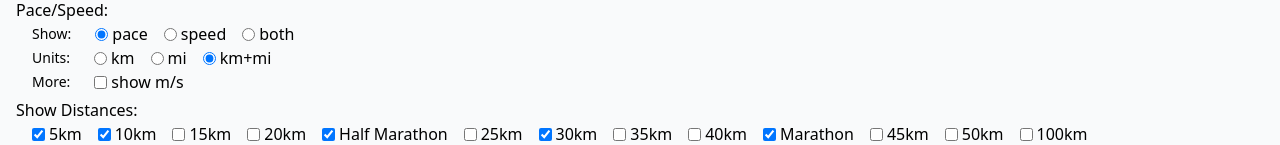
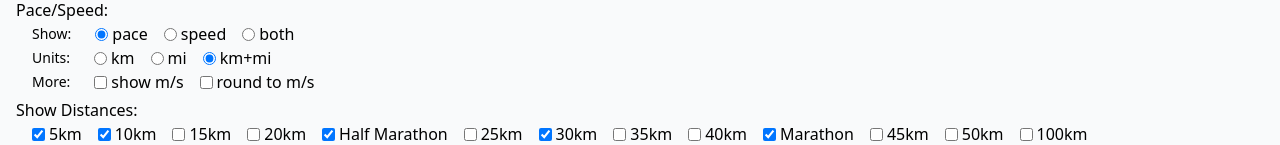
Before and after one commit to jkingsman/MileTime.me, a React (Vite) app: page / in a window 1280 px wide. Both pictures are taken after a click on the heading "Customize". Shown: the part 144-289 px from the top of the page. Built offline with nearby package versions, Linux system fonts and the light colour scheme.

Commit message:
Add logic for meters per second

```diff
--- a/src/components/constants.tsx
+++ b/src/components/constants.tsx
@@ -3,6 +3,7 @@ import { StandardDistance } from './types';
 export const MARATHON_DISTANCE = 42.195;
 export const KM_TO_MILES = 0.621371;
 export const MILE_TO_KM = 1 / KM_TO_MILES;
+export const KPH_TO_MS = 1000 / 3600;
 export const STORAGE_KEY = 'paceCalculatorPreferences';
 
 export const STORAGE_VERSION_KEY = 'storageVersion';
@@ -54,6 +55,7 @@ export const DEFAULT_PREFERENCES = {
   paceDisplay: 'pace',
   paceDisplayUnit: 'both',
   showMs: false,
+  roundMs: false,
   selectedDistances: STANDARD_DISTANCES.filter((d) => d.defaultEnabled).map((d) => d.id),
   emphasizedDistances: STANDARD_DISTANCES.filter((d) => d.important).map((d) => d.id),
   customDistance: {
--- a/src/components/pace-calculator.tsx
+++ b/src/components/pace-calculator.tsx
@@ -8,6 +8,7 @@ import {
   STORAGE_VERSION,
   STANDARD_DISTANCES,
   DEFAULT_PREFERENCES,
+  KPH_TO_MS,
 } from './constants';
 import { formatPace, parsePace, formatTime, resetPage, countDecimals } from './utils';
 import { DistanceNameDisplay } from './ui_helpers';
@@ -44,6 +45,7 @@ const PaceCalculator = () => {
   const [paceBoundsUnit, setpaceBoundsUnit] = useState(() => loadPreferences().paceBoundsUnit);
   const [paceDisplayUnit, setpaceDisplayUnit] = useState(() => loadPreferences().paceDisplayUnit);
   const [showMs, setShowMs] = useState(() => loadPreferences().showMs);
+  const [roundMs, setRoundMs] = useState(() => loadPreferences().roundMs);
   const [paceDisplay, setPaceDisplay] = useState(() => loadPreferences().paceDisplay);
   const [selectedDistances, setSelectedDistances] = useState<Set<string>>(
     () => new Set(loadPreferences().selectedDistances)
@@ -91,6 +93,7 @@ const PaceCalculator = () => {
       maxPaceInput,
       paceBoundsUnit,
       showMs,
+      roundMs,
       paceDisplay,
       paceDisplayUnit,
       selectedDistances: Array.from(selectedDistances),
@@ -118,6 +121,7 @@ const PaceCalculator = () => {
     paceDisplay,
     paceDisplayUnit,
     showMs,
+    roundMs,
     selectedDistances,
     emphasizedDistances,
     customDistance,
@@ -163,20 +167,26 @@ const PaceCalculator = () => {
     if (intervalUnit === 'mi/h') {
       interval = parseFloat(intervalValue) * MILE_TO_KM;
     } else if (intervalUnit === 'km/h') {
-      interval = parseFloat(intervalValue)
-    // m/s
+      interval = parseFloat(intervalValue);
+      // m/s
     } else {
-      interval = parseFloat(intervalValue) * (3600 / 10000);
+      interval = parseFloat(intervalValue) / KPH_TO_MS;
     }
 
     const paceModifier = paceBoundsUnit === 'min/km' ? 1 : MILE_TO_KM;
     const minPaceValueParsed = (60 / parsePace(minPaceValue)) * paceModifier;
-    const maxPaceValueParsed = (60 / parsePace(maxPaceValue)) * paceModifier;
+    let maxPaceValueParsed = (60 / parsePace(maxPaceValue)) * paceModifier;
+
+    if (roundMs) {
+      const baseMPS = Math.round(maxPaceValueParsed * KPH_TO_MS)
+      maxPaceValueParsed = baseMPS / KPH_TO_MS;
+    }
 
     for (let kph = maxPaceValueParsed; kph <= minPaceValueParsed; kph += interval) {
       kph = Number(kph.toFixed(countDecimals(interval)));
 
       const mph = kph * KM_TO_MILES;
+      const mps = kph * KPH_TO_MS;
       const minPerKm = 60 / kph;
       const minPerMile = 60 / mph;
 
@@ -188,9 +198,9 @@ const PaceCalculator = () => {
         3600;
 
       data.push({
-        kph: kph.toFixed(countDecimals(interval)),
-        mph: mph.toFixed(countDecimals(interval)),
-        mps: (kph * (1000 / 360)).toFixed(countDecimals(interval)),
+        kph: kph.toFixed(2),
+        mph: mph.toFixed(2),
+        mps: mps.toFixed(2),
         minPerKm: formatPace(minPerKm * 60),
         minPerMile: formatPace(minPerMile * 60),
         minPerKmRaw: minPerKm,
@@ -200,7 +210,15 @@ const PaceCalculator = () => {
       });
     }
     return data;
-  }, [intervalValue, intervalUnit, customDistance, minPaceValue, maxPaceValue, paceBoundsUnit]);
+  }, [
+    intervalValue,
+    intervalUnit,
+    customDistance,
+    minPaceValue,
+    maxPaceValue,
+    paceBoundsUnit,
+    roundMs,
+  ]);
 
   return (
     <>
@@ -353,6 +371,17 @@ const PaceCalculator = () => {
                   }}
                 />
                 show m/s
+              </label>
+              <label htmlFor="roundOffMps" className="flex items-center gap-1">
+                <input
+                  id="roundOffMps"
+                  type="checkbox"
+                  checked={roundMs}
+                  onChange={() => {
+                    setRoundMs(!roundMs);
+                  }}
+                />
+                round to m/s
               </label>
             </div>
           </div>
```
